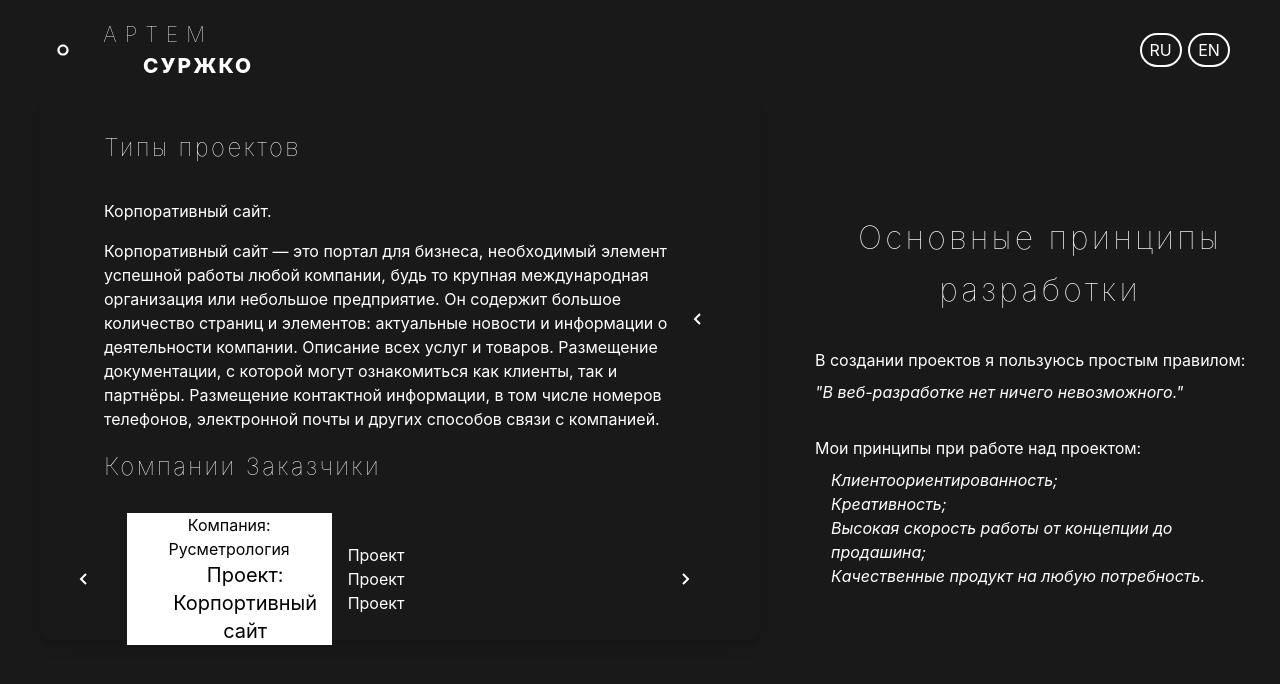
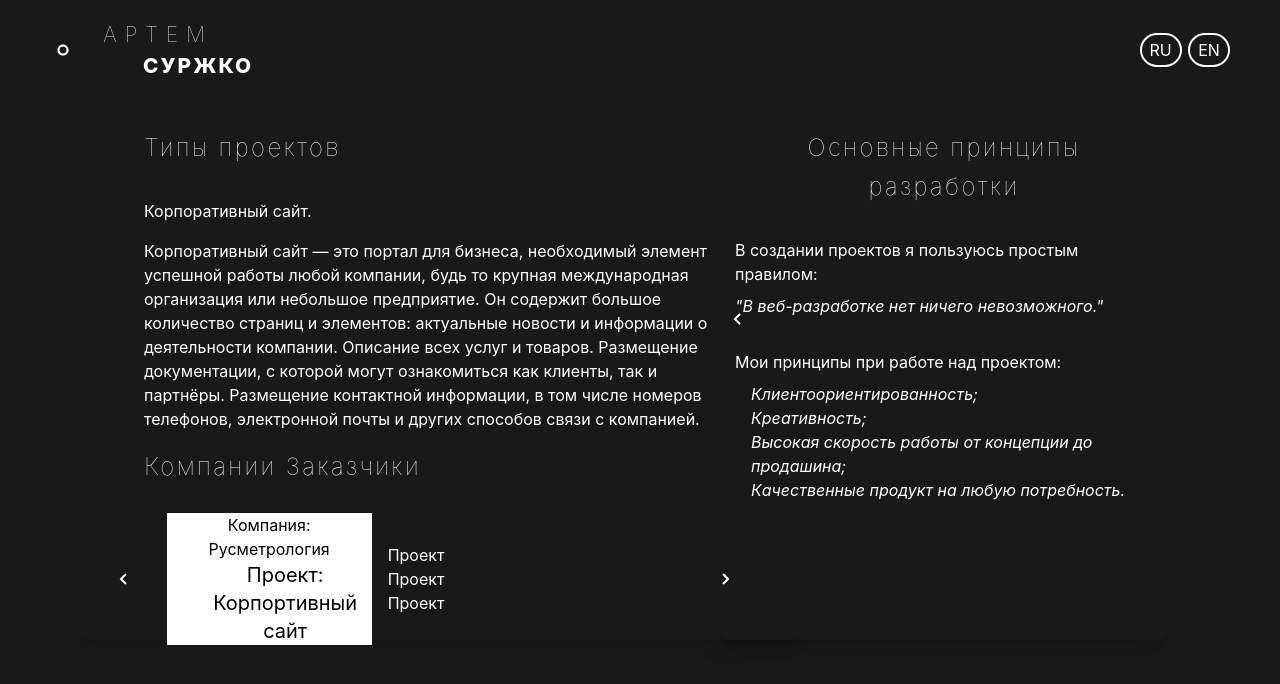
Before and after one commit to Soido/CV, a React (Create React App) app: page /projects in a window 1280 px wide. Shown: the top 684 px of the page. Built offline with nearby package versions, Linux system fonts and the light colour scheme.

Commit message:
added styles to project page

```diff
--- a/src/components/pages/Projects/BasicPrinciples.tsx
+++ b/src/components/pages/Projects/BasicPrinciples.tsx
@@ -6,10 +6,10 @@ function BasicPrinciples() {
 
   return (
     <>
-      <div className="flex flex-col w-full items-center justify-center mx-auto px-[15px] md:mt-[0.5rem] lg:mt-0 xl:mt-0 text-white text-right">
-        <div className="flex justify-start w-full text-center mx-auto">
+      <div className="flex flex-col w-[28rem] -mt-[2rem] -ml-[8rem] mx-auto px-[15px] h-[32rem] text-white text-right shadow-xl rounded-xl mr-[4rem]">
+        <div className="flex justify-start w-full text-center mx-auto ">
           <div className="flex w-full ">
-            <h1 className="font-thin tracking-widest text-[1.5rem] lg:text-[2rem] mb-[2rem] leading-relaxed ">
+            <h1 className="font-thin tracking-widest text-[1.5rem]  mb-[2rem] leading-relaxed ">
               Основные принципы разработки
             </h1>
           </div>
--- a/src/components/pages/Projects/ProjetList.tsx
+++ b/src/components/pages/Projects/ProjetList.tsx
@@ -19,7 +19,7 @@ function ProjectList() {
   return (
     <>
       <div className="flex w-full h-full justify-center items-center ">
-        <div className="relative flex flex-col w-[90%] p-[2rem] h-[34rem] rounded-xl shadow-lg">
+        <div className="relative flex flex-col w-full ml-[5rem] p-[2rem] h-[34rem] rounded-xl shadow-lg">
           <div className=" flex w-full items-start justify-start text-white">
             <h1 className="font-thin tracking-widest text-[1.5rem] leading-relaxed ml-[2rem] mb-[2rem] ">
               {" "}
```
